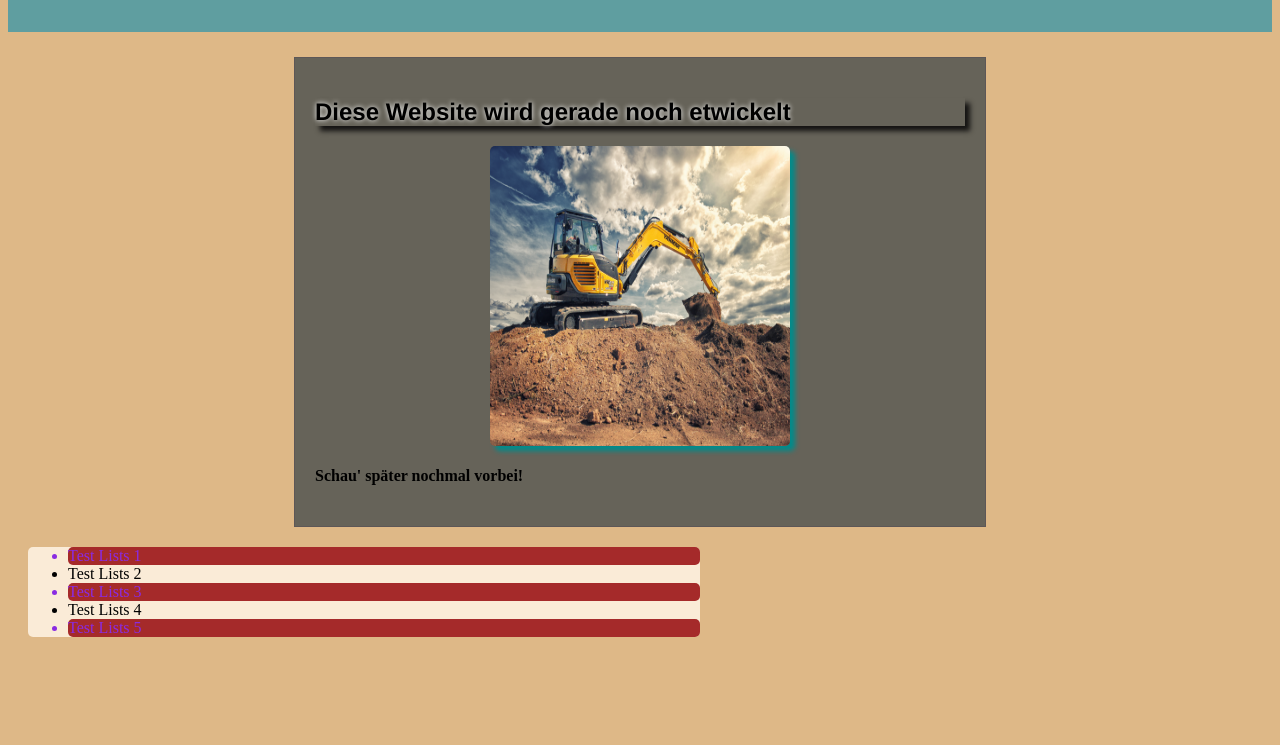
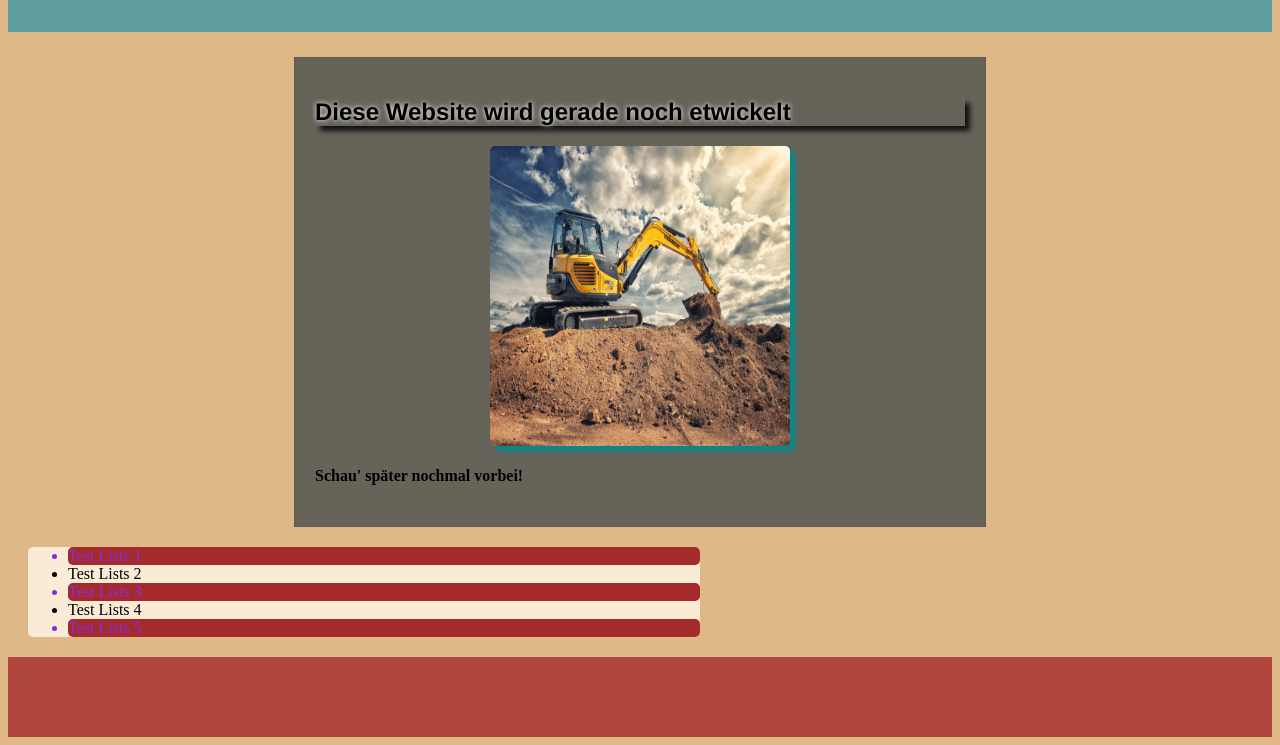
Before and after one commit to D02-1/favourite-person-KissLaszl0, a plain HTML site: page index.html in a window 1280 px wide. Shown: the part 106-851 px from the top of the page. Before the commit the page ends 800 px from the top, so only its background shows below. Drawn offline with Linux system fonts and the light colour scheme.

Commit message:
change style.css

```diff
--- a/style.css
+++ b/style.css
@@ -1,6 +1,7 @@
 body{
     background-color: burlywood;
 }
+
 .header{
    background-color: cadetblue;
     width: 100%;
@@ -45,3 +46,16 @@ li:nth-child(odd){
     color:blueviolet;
     border-radius: 5px;
 }
+.page2{
+
+    padding: 40px 40px 40px 40px;
+
+    background-color: brown;
+    opacity: 0.8;
+    color:cornsilk;
+    font-size: 17px;
+}
+.page3{
+    height: 200px;
+    background-color: cadetblue;
+}
```
